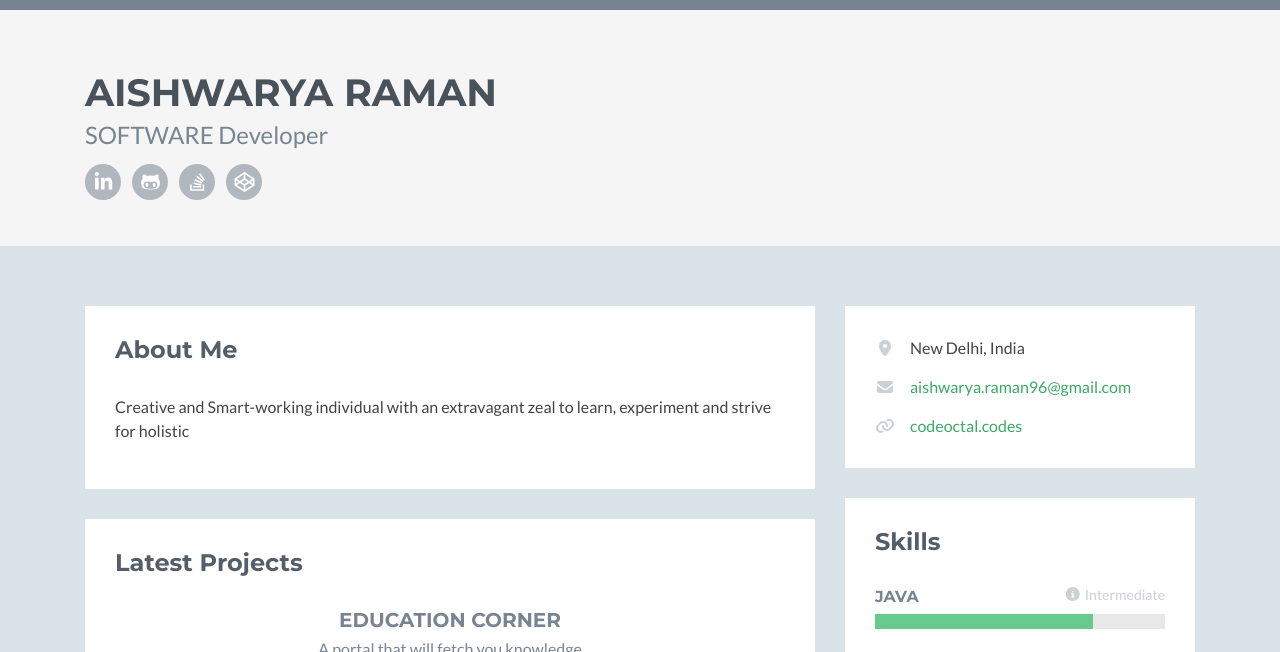
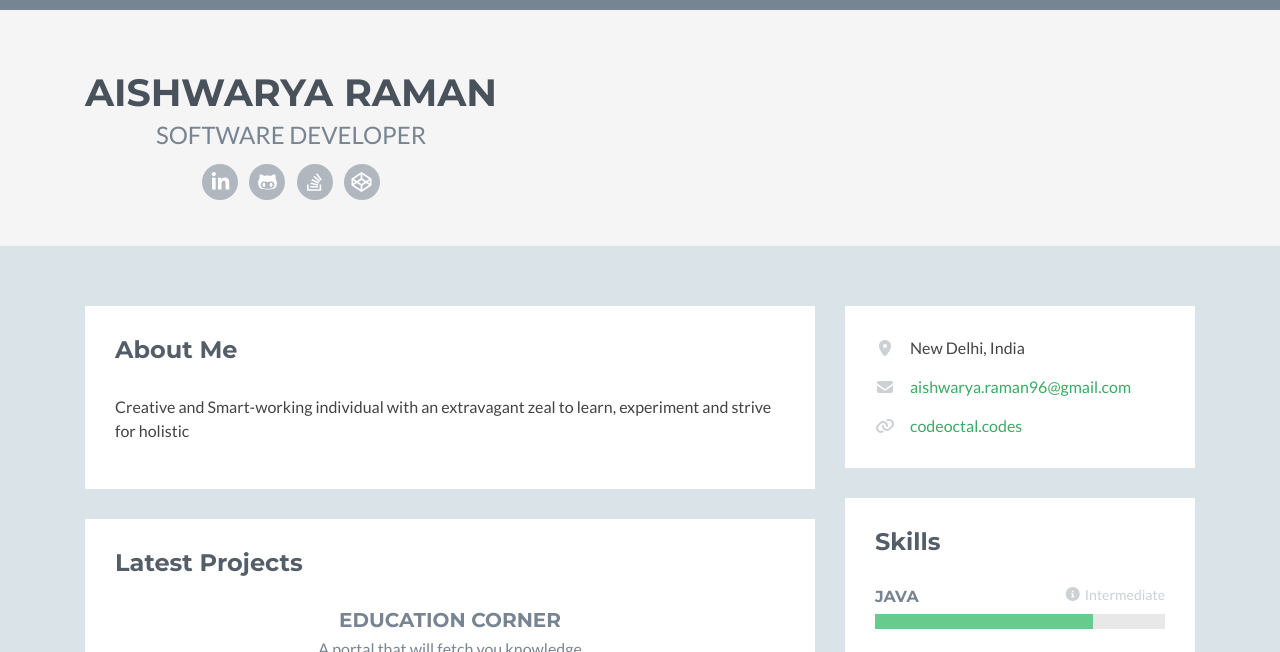
Before and after one commit to CodeOctal/MyPortfolio, a plain HTML site: page index.html in a window 1280 px wide. Shown: the top 652 px of the page. Drawn offline with nearby package versions, Linux system fonts and the light colour scheme; no server answers; a script that the page names is missing; some icons are missing.

Commit message:
Update index.html

```diff
--- a/index.html
+++ b/index.html
@@ -33,12 +33,13 @@
 
 <body>
     <!-- ******HEADER****** -->
+    <center>
     <header class="header">
         <div class="container clearfix">
             <!-- <img class="profile-image img-fluid float-left" src="assets/images/profile.jpg" alt="James Lee" /> -->
             <div class="profile-content float-left">
                 <h1 class="name">AISHWARYA RAMAN</h1>
-                <h2 class="desc">SOFTWARE Developer</h2>
+                <h2 class="desc">SOFTWARE DEVELOPER</h2>
                 <ul class="social list-inline">
                 <!--    <li class="list-inline-item"><a href="#"><i class="fab fa-twitter"></i></a></li>  -->
                  <!--   <li class="list-inline-item"><a href="#"><i class="fab fa-google-plus-g"></i></a></li> -->
@@ -51,7 +52,7 @@
          <!--   <a class="btn btn-cta-primary float-right" href="https://themes.3rdwavemedia.com/" target="_blank"><i class="fas fa-paper-plane"></i>aishwarya</a> -->
         </div><!--//container-->
     </header><!--//header-->
-
+    </center>
     <div class="container sections-wrapper">
         <div class="row">
             <div class="primary col-lg-8 col-12">
```
